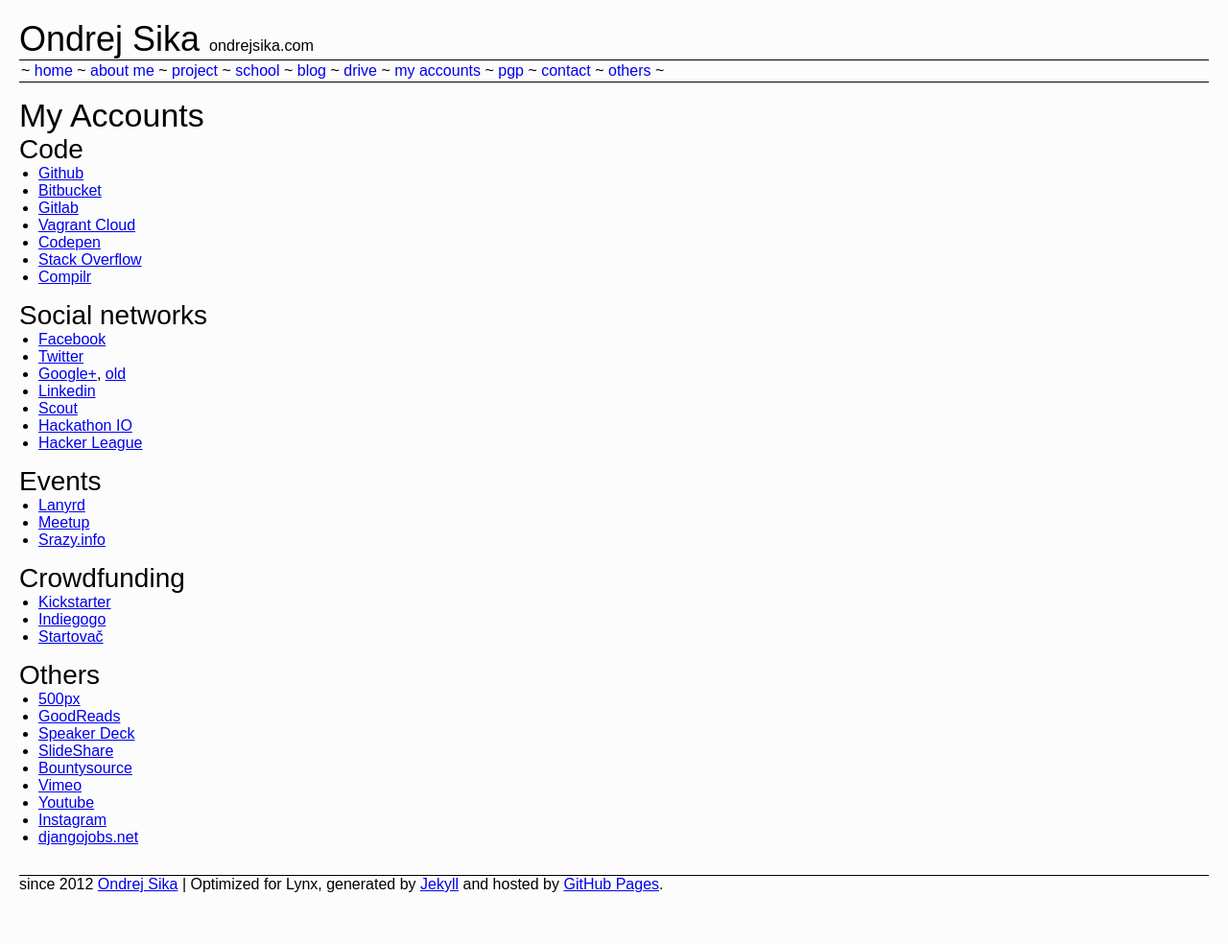
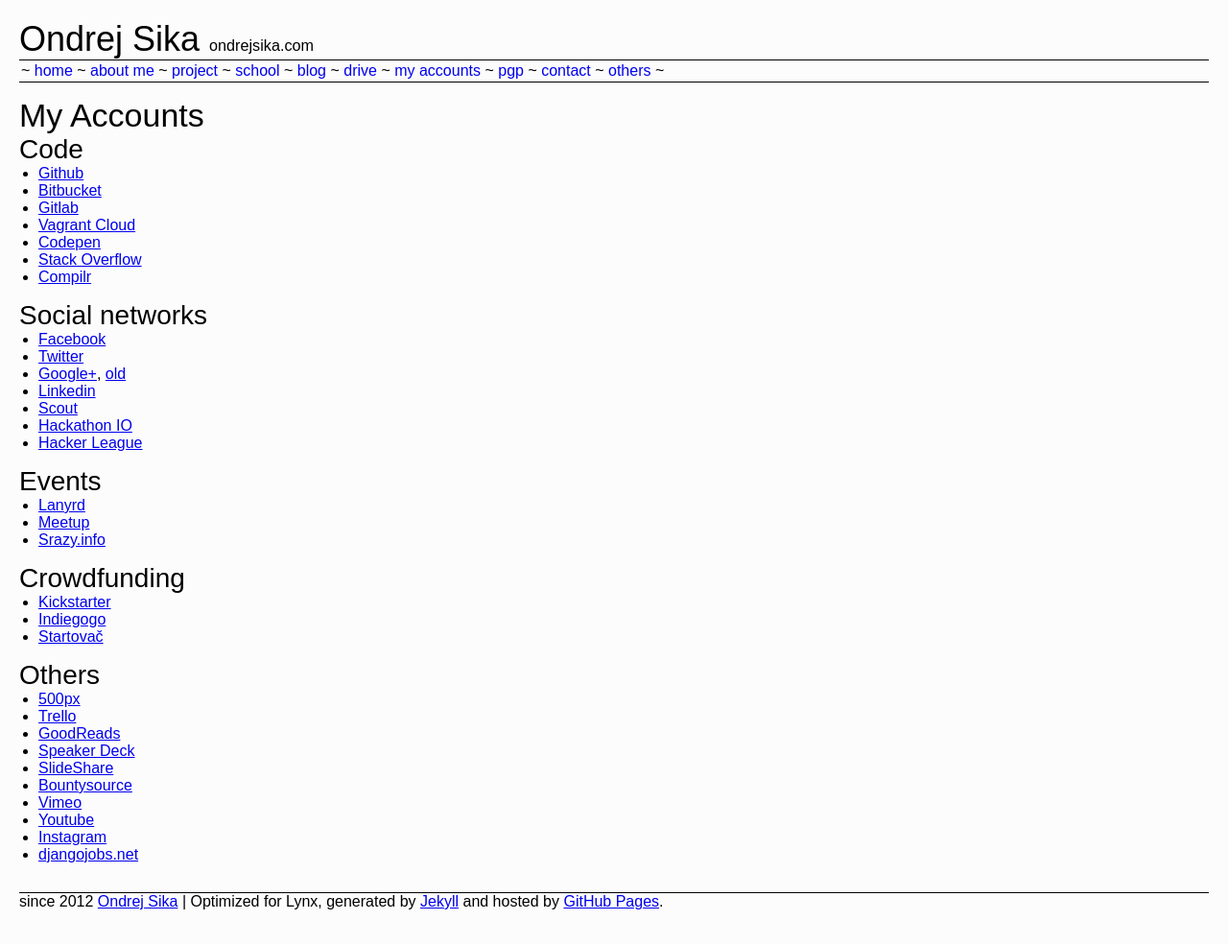
Before and after one commit to ondrejsika/ondrejsika.com, a Jekyll site: the page built from my-accounts.md, in a window 1280 px wide. Shown: the whole page at 96% size. Built offline with Jekyll 4.4.1, drawn with Linux system fonts in a browser that asks for light colours; Markdown is read by kramdown in place of the engine named in the settings; comment, search, counter and statistics services are not loaded.

Commit message:
add trello to my accounts

```diff
--- a/my-accounts.md
+++ b/my-accounts.md
@@ -44,6 +44,7 @@
 ### Others
 
 * [500px](http://500px.com/ondrejsika)
+* [Trello](https://trello.com/ondrejsika)
 * [GoodReads](http://goodreads.com/ondrejsika)
 * [Speaker Deck](https://speakerdeck.com/ondrejsika)
 * [SlideShare](https://www.slideshare.net/ondrejsika/)
```
